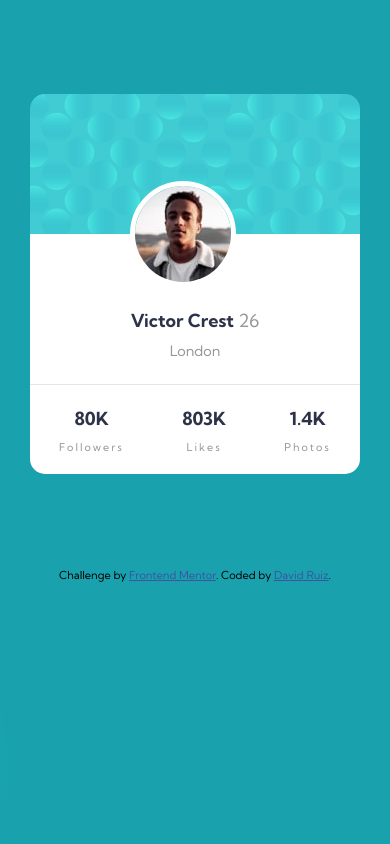
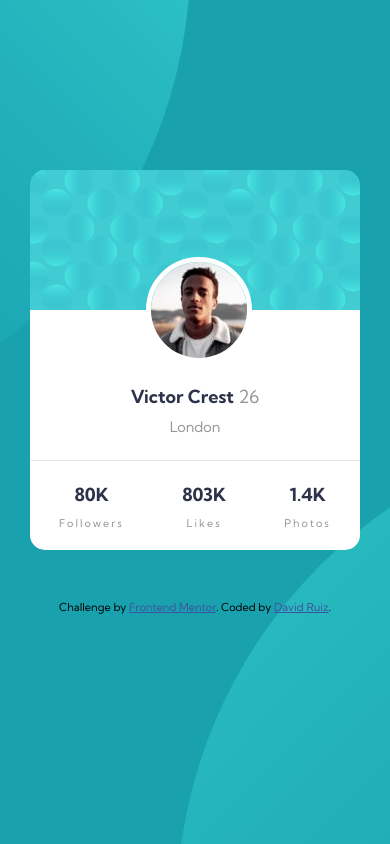
Before and after one commit to CodinGitHub/profile-card-component-main, a plain HTML site: page index.html in a window 390 px wide. Drawn offline with Linux system fonts and the light colour scheme.

Commit message:
responsive final

```diff
--- a/index.html
+++ b/index.html
@@ -4,7 +4,7 @@
   <meta charset="UTF-8">
   <meta name="viewport" content="width=device-width, initial-scale=1.0"> <!-- displays site properly based on user's device -->
 
-  <link rel="icon" type="image/png" sizes="32x32" href="./images/favicon-32x32.png">
+  <link rel="icon" type="image/png" sizes="32x32" href="images/favicon-32x32.png">
   <link rel="stylesheet" href="styles.css">
   <title>Frontend Mentor | Profile card component</title>
 </head>
@@ -13,7 +13,7 @@
   <div class="container">
     <div class="bubbles"></div>
     <div class="photo">
-      <img src="/images/image-victor.jpg" alt="">
+      <img src="images/image-victor.jpg" alt="">
     </div>
 
     <header>
@@ -40,7 +40,6 @@
     </div>
   </div>
 
-
   <div class="attribution">
     Challenge by <a href="https://www.frontendmentor.io?ref=challenge" target="_blank">Frontend Mentor</a>.
     Coded by <a href="https://www.youtube.com/CodingTube">David Ruiz</a>.
--- a/styles.css
+++ b/styles.css
@@ -10,16 +10,16 @@ body{
     margin: 0;
 
     background-color: var(--Darkcyan);
-    background-image: url(/images/bg-pattern-top.svg), url(/images/bg-pattern-bottom.svg);
+    background-image: url(images/bg-pattern-top.svg), url(images/bg-pattern-bottom.svg);
     background-repeat: no-repeat, no-repeat;
-    background-position: -80% 150%, 165% -75%;
+    background-position: right 51vw bottom 20vh, left 45vw top 50vh;
 
     font-family: 'Kumbh Sans', sans-serif;
     font-size: 18px;
 }
 .container{
-    margin: 94px auto;
-    width: 330px; /* 380 en desktop */
+    margin: 170px auto 50px;
+    width: 330px;
     height: 380px;
     border-radius: 15px;
     overflow: hidden;
@@ -27,12 +27,12 @@ body{
 }
 .bubbles{
     height: 140px;
-    background: url(/images/bg-pattern-card.svg);
+    background: url(images/bg-pattern-card.svg);
 }
 .photo{
     position:absolute;
     top: 87px;
-    left: 100px;
+    left: 35%;
     border: 5px solid white;
     border-radius: 50%;
     height: 96px;
@@ -81,3 +81,9 @@ header{
 
 .attribution { font-size: 11px; text-align: center; }
 .attribution a { color: hsl(228, 45%, 44%); }
+
+@media screen and (min-width: 1440px){
+    .container{
+        width: 380px;
+    }
+}
```
